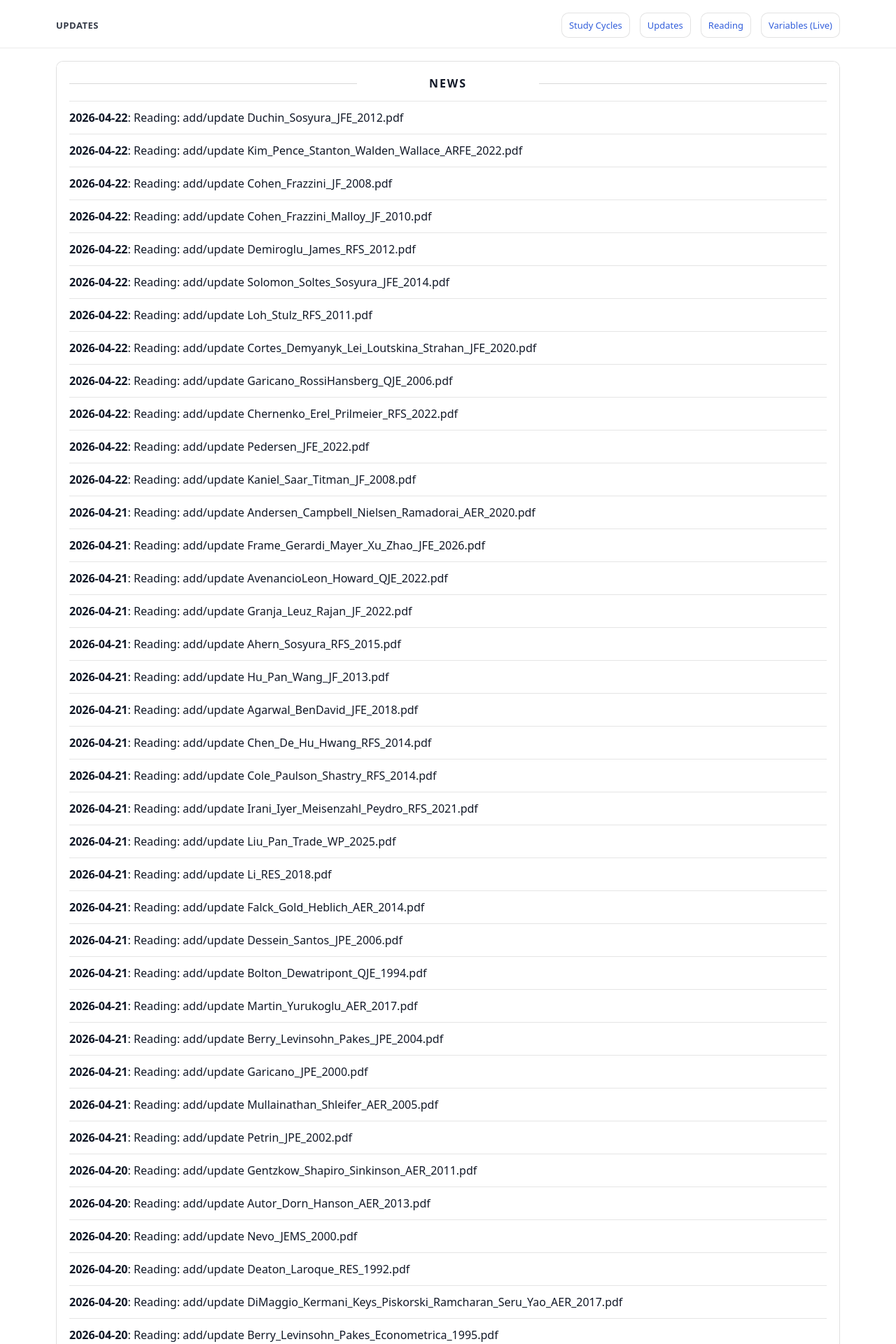
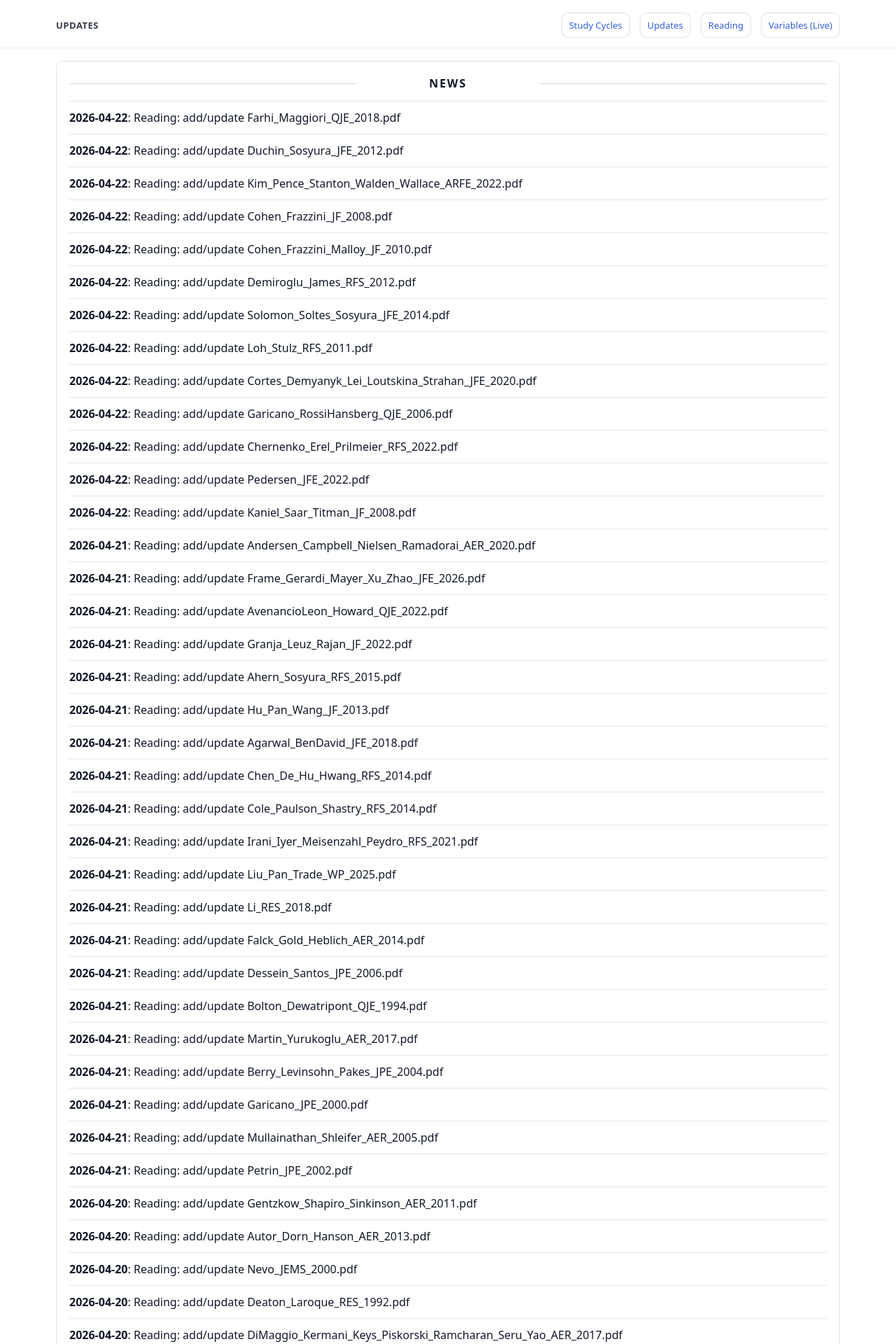
Before and after one commit to yaxinzn/study-archive, a Jekyll site: the page built from updates/index.md, in a window 1280 px wide. Shown: the top 1920 px of the page at 70% size. Built offline with Jekyll 4.4.1, drawn with Linux system fonts in a browser that asks for light colours; some of the changed text lies outside the part shown.

Commit message:
chore: update NEWS feed

```diff
--- a/_data/news.yml
+++ b/_data/news.yml
@@ -1,4 +1,7 @@
 # Auto-generated update history (sorted newest -> oldest). Do not edit manually.
+- ts: "1776855051"
+  date: "2026-04-22"
+  title: "Reading: add/update Farhi_Maggiori_QJE_2018.pdf"
 - ts: "1776854739"
   date: "2026-04-22"
   title: "Reading: add/update Duchin_Sosyura_JFE_2012.pdf"
```
